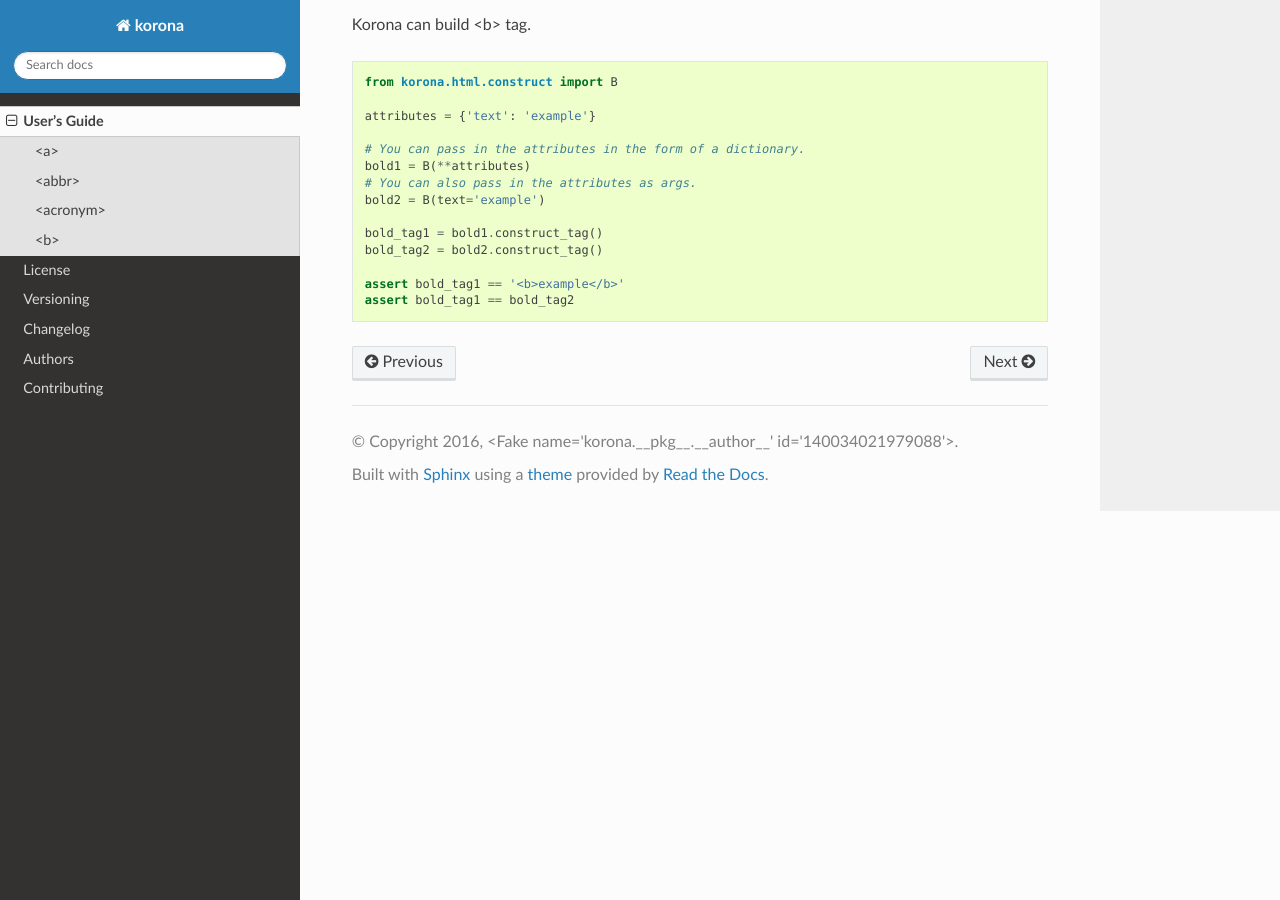
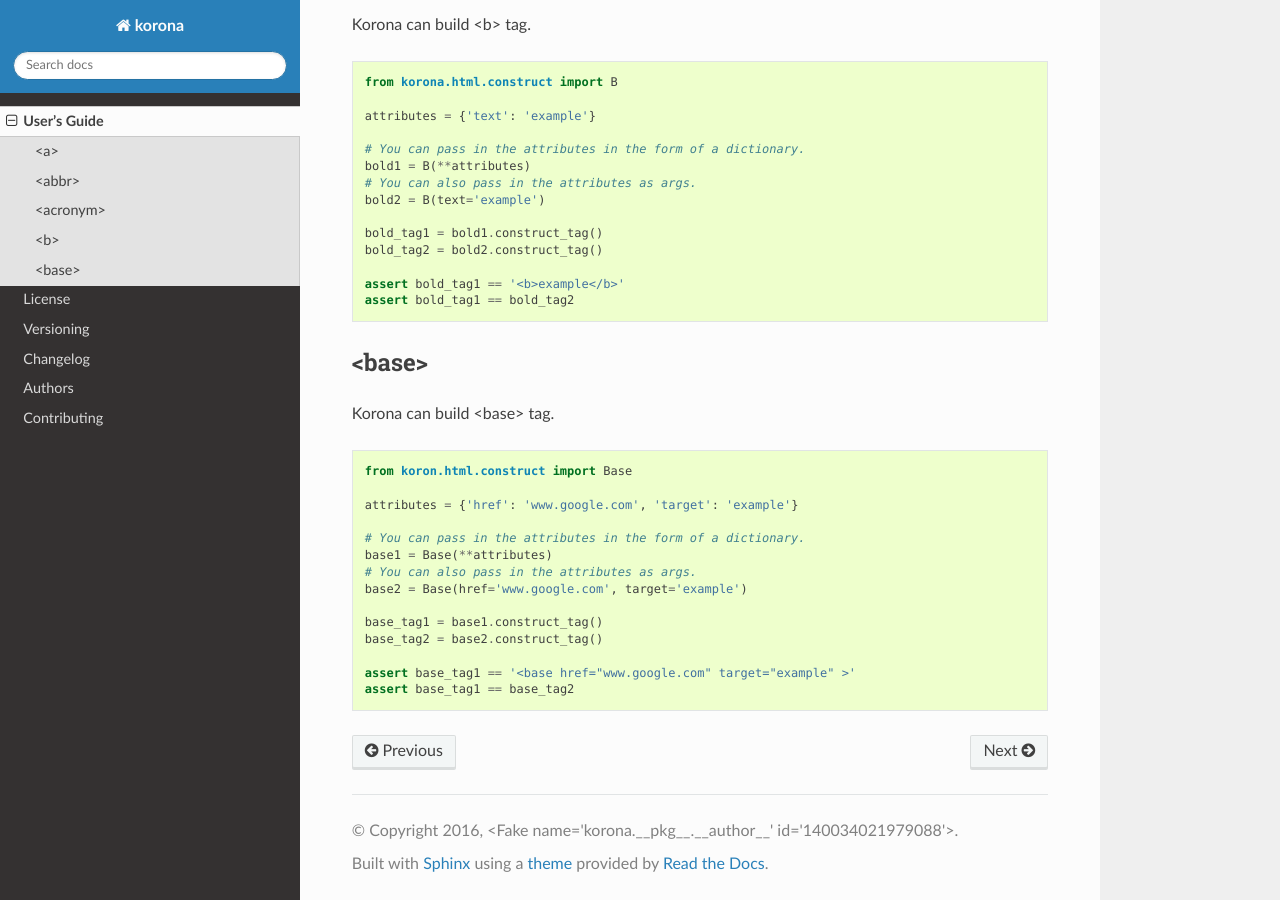
Before and after one commit to bharadwajyarlagadda/korona, a Sphinx documentation site: the page built from docs/guide.rst, in a window 1280 px wide and 900 px high, scrolled down 1992 px. Built offline with Sphinx 7.4.7 and the Read the Docs theme 2.0.0, drawn with Linux system fonts in a browser that asks for light colours; the version number could not be read and is left out.

Commit message:
Added documentation for <base> tag

```diff
--- a/README.rst
+++ b/README.rst
@@ -9,7 +9,7 @@ Links
 =====
 
 - Project: https://github.com/bharadwajyarlagadda/korona
-- Documentation: TBD
+- Documentation: http://korona.readthedocs.io
 - TravisCI: https://travis-ci.org/bharadwajyarlagadda/korona
 
 
--- a/docs/guide.rst
+++ b/docs/guide.rst
@@ -111,3 +111,26 @@ Korona can build <b> tag.
 
     assert bold_tag1 == '<b>example</b>'
     assert bold_tag1 == bold_tag2
+
+
+<base>
+------
+
+Korona can build <base> tag.
+
+.. code-block:: python
+
+    from koron.html.construct import Base
+
+    attributes = {'href': 'www.google.com', 'target': 'example'}
+
+    # You can pass in the attributes in the form of a dictionary.
+    base1 = Base(**attributes)
+    # You can also pass in the attributes as args.
+    base2 = Base(href='www.google.com', target='example')
+
+    base_tag1 = base1.construct_tag()
+    base_tag2 = base2.construct_tag()
+
+    assert base_tag1 == '<base href="www.google.com" target="example" >'
+    assert base_tag1 == base_tag2
```
